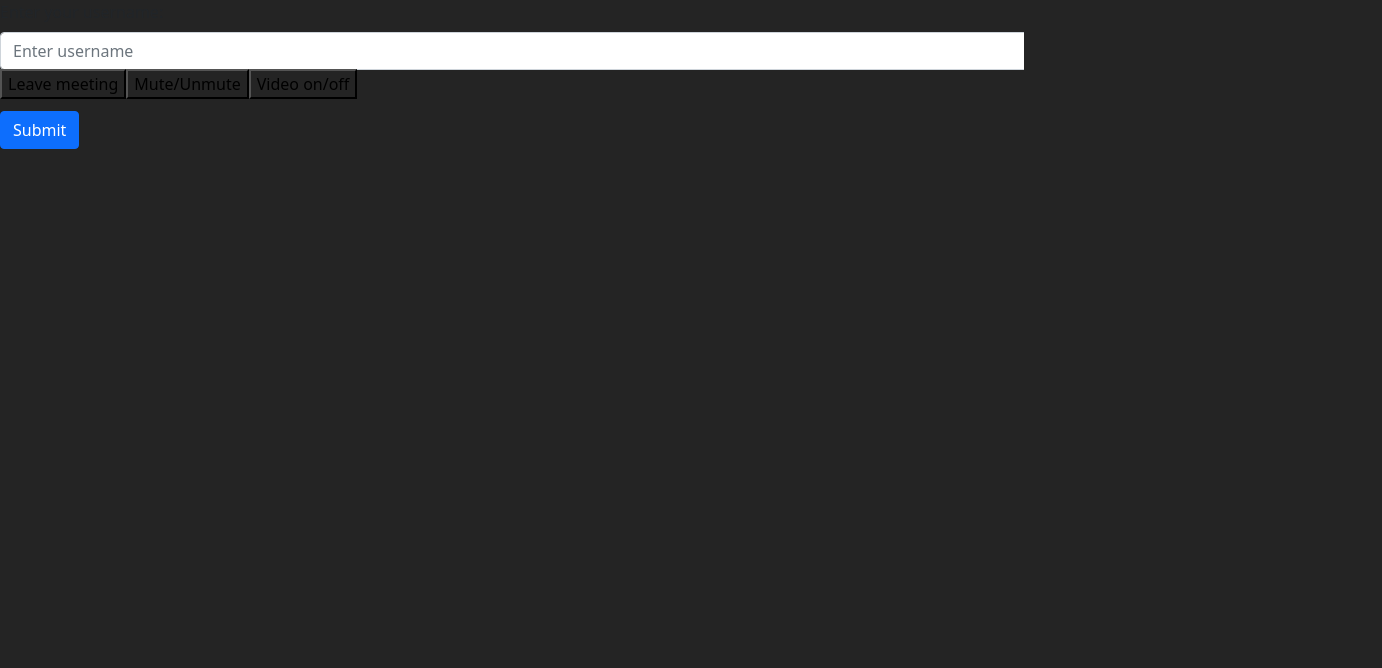
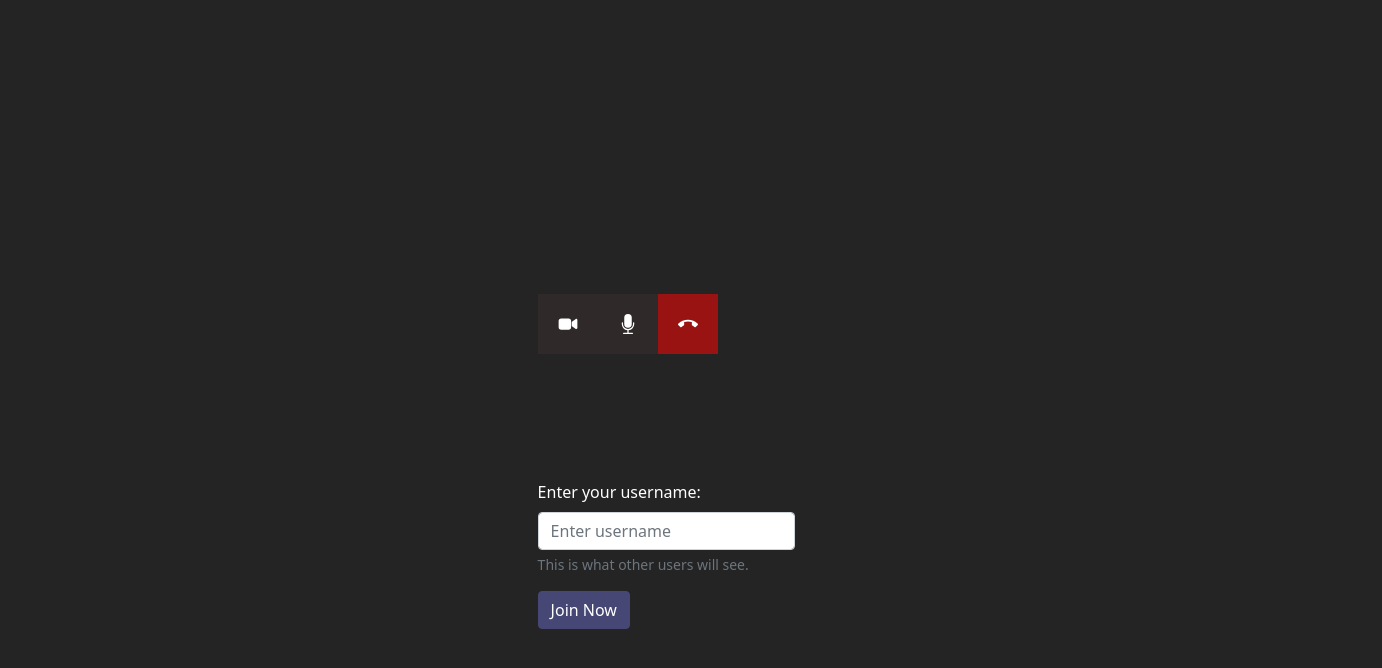
Before and after one commit to krithikagoyal/Microsoft-Teams-Clone, a React (Create React App) app in the folder client/: page /room/1 in a window 1280 px wide. Shown: the top 668 px of the page, 1382 px wide, since content can reach past the window. Built offline with nearby package versions, Linux system fonts and the light colour scheme; no server answers.

Commit message:
Some basic UI to home page added

```diff
--- a/client/src/Room/Chat/Navbar.css
+++ b/client/src/Room/Chat/Navbar.css
@@ -15,4 +15,5 @@
     right: 0;
     transition: 350ms;
     height: 100%;
+    z-index: 20;
 }
--- a/client/src/Room/Chat/Navbar.js
+++ b/client/src/Room/Chat/Navbar.js
@@ -1,6 +1,4 @@
-import React, { useState } from 'react';
-import * as FaIcons from 'react-icons/fa';
-import { Link } from 'react-router-dom';
+import React from 'react';
 import './Navbar.css';
 import { IconContext } from 'react-icons';
 import Chat from './Chat';
--- a/client/src/Room/Controls/Controls.css
+++ b/client/src/Room/Controls/Controls.css
@@ -1,5 +1,33 @@
 div.controls {
-    position: absolute;
+    position: fixed;
     margin-top: -10vh;
     padding-top: 0;
+    display: flex;
+    z-index: 20;
+    margin-left: 38%;
 }
+
+div.controls-form {
+    position: absolute;
+    margin-bottom: 0vh;
+    margin-top: 23%;
+    justify-content: center;
+    margin-left: 42%;
+    display: flex;
+    background-color: rgba(49, 42, 42, 0.705);
+    z-index: 20;
+}
+
+.control {
+    color: white;
+    padding: 20px;
+    font-size: 20px;
+    height: auto;
+    width: auto;
+    background-color: rgba(49, 42, 42, 0.705);
+    /* margin-left: 38%; */
+}
+
+.call-end {
+    background-color: rgba(255, 0, 0, 0.521);
+}
--- a/client/src/Room/Controls/Controls.js
+++ b/client/src/Room/Controls/Controls.js
@@ -1,6 +1,11 @@
 import React, { useState } from 'react'
 import Navbar from '../Chat/Navbar';
 import './Controls.css'
+import { BsMicFill } from 'react-icons/bs';
+import { IoVideocam } from 'react-icons/io5';
+import { MdCallEnd } from 'react-icons/md';
+import { BiMessageRoundedDetail } from 'react-icons/bi';
+import styled from "styled-components";
 
 function Controls(props) {
 
@@ -30,12 +35,12 @@ function Controls(props) {
     }
 
     return (
-        <div className="controls">
-            <button className="leave-room" onClick={props.leaveRoom}>Leave meeting</button>
-            <button className="switch-audio" onClick={switchAudio}>Mute/Unmute</button>
-            <button className="switch-video" onClick={switchVideo}>Video on/off</button>
-            {props.formState ? null : <button className="show-chat" onClick={visibility}>Chat</button>}
+        <div className={props.formState ? "controls-form" : "controls"}>
+            <IoVideocam onClick={switchVideo} className="control" />
+            <BsMicFill onClick={switchAudio} className="control" />
+            {props.formState ? null : <BiMessageRoundedDetail onClick={visibility} className="control" />}
             {props.formState ? null : <Navbar socketRef={props.socketRef} username={props.myUsername} chat={showChat} />}
+            <MdCallEnd onClick={props.leaveRoom} className="control call-end" />
         </div>
     )
 }
--- a/client/src/Room/Home/Home.css
+++ b/client/src/Room/Home/Home.css
@@ -5,3 +5,22 @@ body {
 * {
     background-color: #242424;
 }
+
+.center-video {
+    height: 40%;
+    width: auto;
+    position: absolute;
+    margin-left: 40vw;
+    margin-top: 10vh;
+    z-index: 10;
+    padding: 0;
+}
+
+.side-video {
+    height: 18%;
+    width: 28%;
+    position: fixed;
+    margin-left: 80vw;
+    margin-top: 1vh;
+    z-index: 10;
+}
--- a/client/src/Room/Home/Home.js
+++ b/client/src/Room/Home/Home.js
@@ -1,20 +1,10 @@
 import React, { useEffect, useRef, useState } from "react";
 import io from "socket.io-client";
 import Peer from "simple-peer";
-import styled from "styled-components";
 import InputName from '../InputName/InputName'
 import Videos from '../Videos/Videos'
 import Controls from '../Controls/Controls'
 import './Home.css';
-
-const MyVideo = styled.video`
-    height: 18%;
-    width: 28%;
-    position: absolute;
-    margin-left: 80vw;
-    margin-top: 1vh;
-    z-index: 10;
-`;
 
 function Home(props) {
     const [peers, setPeers] = useState([]);
@@ -120,12 +110,12 @@ function Home(props) {
 
     function leaveRoom() {
         socketRef.current.emit("user clicked leave meeting", socketRef.current.id);
-        props.history.push("/"); // check this
+        props.history.push("/");
     }
 
     return (
         <>
-            <MyVideo muted ref={userVideo} autoPlay playsInline />
+            <video muted ref={userVideo} autoPlay playsInline className={formState ? "center-video" : "side-video"}/>
             {formState ? <InputName hideForm={hideForm} changeName={changeName} /> :
                 <Videos peers={peers} />}
             <Controls formState={formState} leaveRoom={leaveRoom} userVideo={userVideo} socketRef={socketRef} myUsername={myUsername} />
--- /dev/null
+++ b/client/src/Room/InputName/InputName.css
@@ -0,0 +1,12 @@
+.input-form {
+    margin-top: 60vh;
+    position: absolute;
+    margin-left: 42vw;
+    color: white;
+    justify-content: center;
+}
+
+.form-button {
+    background-color: #464775 !important;
+    border-color: #464775 !important;
+}
--- a/client/src/Room/InputName/InputName.js
+++ b/client/src/Room/InputName/InputName.js
@@ -1,9 +1,16 @@
 import React from 'react'
 import { Button, Form } from 'react-bootstrap';
+import './InputName.css';
 
 function InputName(props) {
+
+    function submitForm(e) {
+        e.preventDefault();
+        props.hideForm();
+    }
+
     return (
-        <Form>
+        <Form onSubmit={submitForm} className="input-form">
             <Form.Group className="mb-3" controlId="formBasicEmail">
                 <Form.Label>Enter your username:</Form.Label>
                 <Form.Control type="name" placeholder="Enter username" onChange={e => props.changeName(e.target.value)} />
@@ -11,8 +18,8 @@ function InputName(props) {
                     This is what other users will see.
                 </Form.Text>
             </Form.Group>
-            <Button variant="primary" onClick={props.hideForm}>
-                Submit
+            <Button variant="primary" onClick={props.hideForm} className="form-button">
+                Join Now
             </Button>
         </Form>
     )
```
